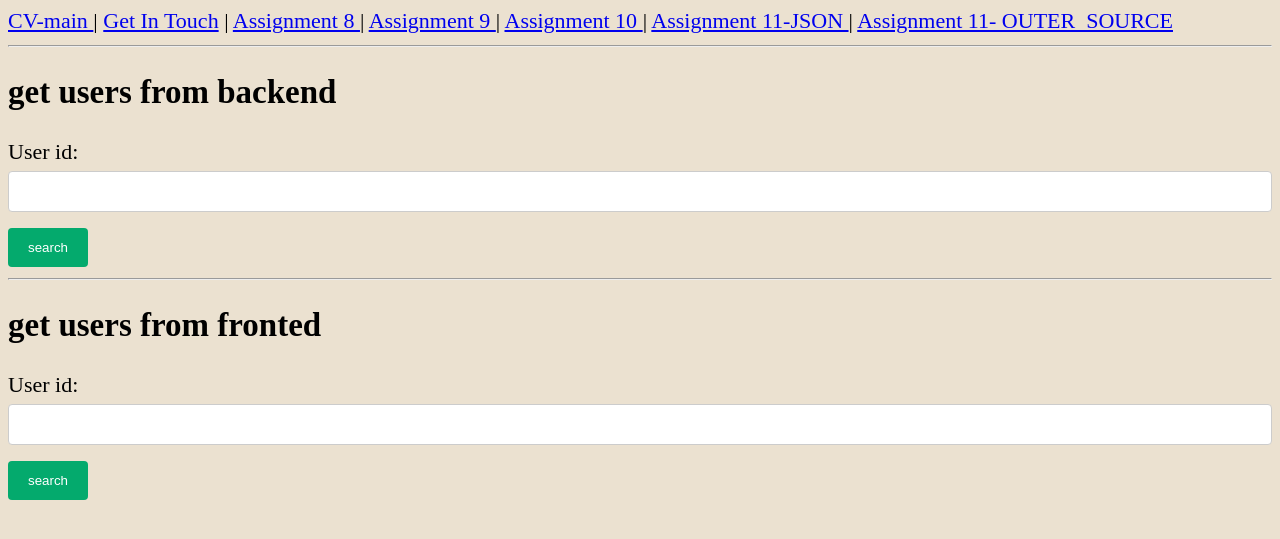
After one commit to orihen/web_exe, a Flask app: page /assignment11/outer_source in a window 1280 px wide. The commit adds this page. Shown: the top 539 px of the page. Run offline with Flask 2, Linux system fonts and the light colour scheme.

Commit message:
upload exe11

```diff
--- a/app.py
+++ b/app.py
@@ -1,6 +1,7 @@
-from flask import Flask, redirect, url_for , render_template, request , session
+from flask import Flask, redirect, url_for, render_template, request, session, jsonify
 from intract_with_DB import interact_db
 import mysql.connector
+import  requests
 
 
 
@@ -85,3 +86,31 @@ def logout_func():
 ## assignment10
 from pages.assignment10.assignment10 import assignment10
 app.register_blueprint(assignment10)
+
+##assignment11
+@app.route('/assignment11/users', methods=['GET'])
+def get_users():
+    query = "select * from users"
+    query_result = interact_db(query=query, query_type='fetch')
+    response = jsonify(query_result)
+    return response
+
+
+@app.route('/assignment11/outer_source',  methods=['GET', 'POST'])
+def assignment11_outer_source():
+    return render_template('assignment11/outer_source.html')
+
+
+@app.route('/outer_source_front', methods=['post'])
+def outer_source_front_func():
+     user_id = request.form['user_id']
+     return render_template('assignment11/outer_source.html', id=user_id)
+
+@app.route('/outer_source_backend')
+def req_backend_func():
+    if request.args['user_id'] != '':
+        id = request.args['user_id']
+        res = requests.get('https://reqres.in/api/users/%s' % id)
+        user = res.json()
+        return render_template('assignment11/outer_source.html', user=user)
+    return render_template('assignment11/outer_source.html')
--- a/static/cv.js
+++ b/static/cv.js
@@ -10,3 +10,34 @@
         }
         return( true );
      }
+
+     function getUsers(id){
+    console.log('clicked')
+        link= 'https://reqres.in/api/users/' + id
+         console.log(link)
+    fetch(link).then(
+    response => response.json()
+    ).then(
+        response_object => put_users_inside_html(response_object.data)
+    ).catch(
+        err=> console.log(err)
+    )
+}
+
+function  put_users_inside_html(response_obj_data){
+       console.log(response_obj_data);
+    const curr_main = document.querySelector("body");
+    user = response_obj_data
+        const section = document.createElement('section');
+        section.innerHTML = `
+        <img src="${user.avatar}" alt="Profile Picture"/>
+        <div>
+            <span>${user.first_name} ${user.last_name}</span>
+            <br>
+            <a href="mailto:${user.email}">Send Email</a>
+        </div>
+        `;
+    curr_main.appendChild(section)
+
+
+}
--- /dev/null
+++ b/templates/assignment11/outer_source.html
@@ -0,0 +1,37 @@
+{% extends 'base.html' %}
+
+{% block title %} Assigment 11
+{% endblock %}
+
+{% block content %}
+
+    <h2> get users from backend</h2>
+      <form action="/outer_source_backend"  method="get">
+        User id: <input name="user_id" type="text">
+       <input type="submit" name="search" value="search">
+    </form>
+
+    {% if user %}
+        <h4>Name: {{ user.data.first_name }} {{ user.data.last_name }} </h4>
+        <img src="{{ user.data.avatar }}" alt="pic"> <br>
+          <a href="mailto:${user.data.email}">Send Email</a>
+    {% endif %}
+    <hr>
+     <h2> get users from fronted</h2>
+    <form action="/outer_source_front"  method="post">
+        User id: <input name="user_id" type="text">
+       <input type="submit" name="search" value="search">
+    </form>
+    {% if id  %}
+        <main >
+            <body onload="getUsers({{ id }})">
+
+            </body>
+        </main>
+    {% endif %}
+
+    <script src="/static/cv.js"> </script>
+
+
+
+{% endblock %}
--- a/templates/base.html
+++ b/templates/base.html
@@ -9,7 +9,6 @@
  {% include 'Header.html' %}
     <hr>
     {% block content %} welcome {% endblock %}
-    <hr>
-    {% include 'footer.html' %}
+
 </body>
 </html>
--- a/templates/cv-main.html
+++ b/templates/cv-main.html
@@ -14,6 +14,8 @@
     <a href="/assignment8"> assignment 8 </a> <br>
     <p></p>
     <a href="/assignment9"> assignment 9 </a>
+    <p></p>
+      <a href="/assignment11/outer_source"> assignment 11- outer source </a>
     <p></p>
 
     {% if session.user_nickname %}
--- a/templates/header.html
+++ b/templates/header.html
@@ -2,4 +2,6 @@
     <a href="/">CV-main </a> | <a href="/GetinTouch">Get In Touch</a> |  <a href="/assignment8">  Assignment 8 </a>
     | <a href="/assignment9">  Assignment 9 </a>
    | <a href="/assignment10">  Assignment 10 </a>
+      | <a href="/assignment11/users">  Assignment 11-JSON </a>
+    | <a href="/assignment11/outer_source">  Assignment 11- OUTER_SOURCE </a>
 </header>
```
Also changed, not shown: templates/assignment11/users.html (added, +10 -0 lines).
